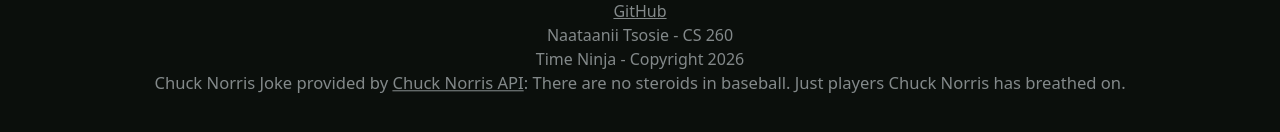
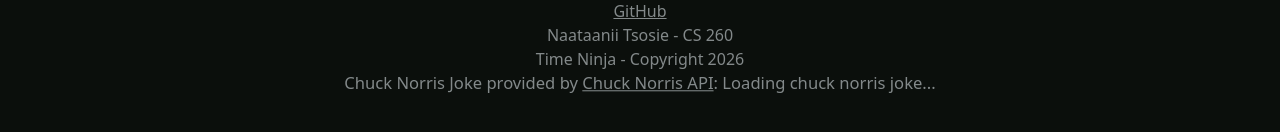
Before and after one commit to naataaniitsosie/startup, a React (Vite) app: page / in a window 1280 px wide. Shown: the part 526-658 px from the top of the page. Built offline with nearby package versions, Linux system fonts and the light colour scheme.

Commit message:
get joke very 30 seconds

```diff
--- a/src/app.jsx
+++ b/src/app.jsx
@@ -18,10 +18,12 @@ export default function App() {
   const [chuckNorrisJoke, setChuckNorrisJoke] = React.useState("Loading chuck norris joke...");
 
   useEffect(() => {
-    // MOCKED BACKEND CALL TO GET A CHUCK NORRIS JOKE
-    const i = Math.random() * MOCK_CHUCK_NORRIS_JOKES.length;
-    const index = Math.floor(i);
-    setChuckNorrisJoke(MOCK_CHUCK_NORRIS_JOKES[index].value);
+    setInterval(() => {
+      // MOCKED BACKEND CALL TO GET A CHUCK NORRIS JOKE
+      const i = Math.random() * MOCK_CHUCK_NORRIS_JOKES.length;
+      const index = Math.floor(i);
+      setChuckNorrisJoke(MOCK_CHUCK_NORRIS_JOKES[index].value);
+    }, 30000);
   }, []);
 
 
```
